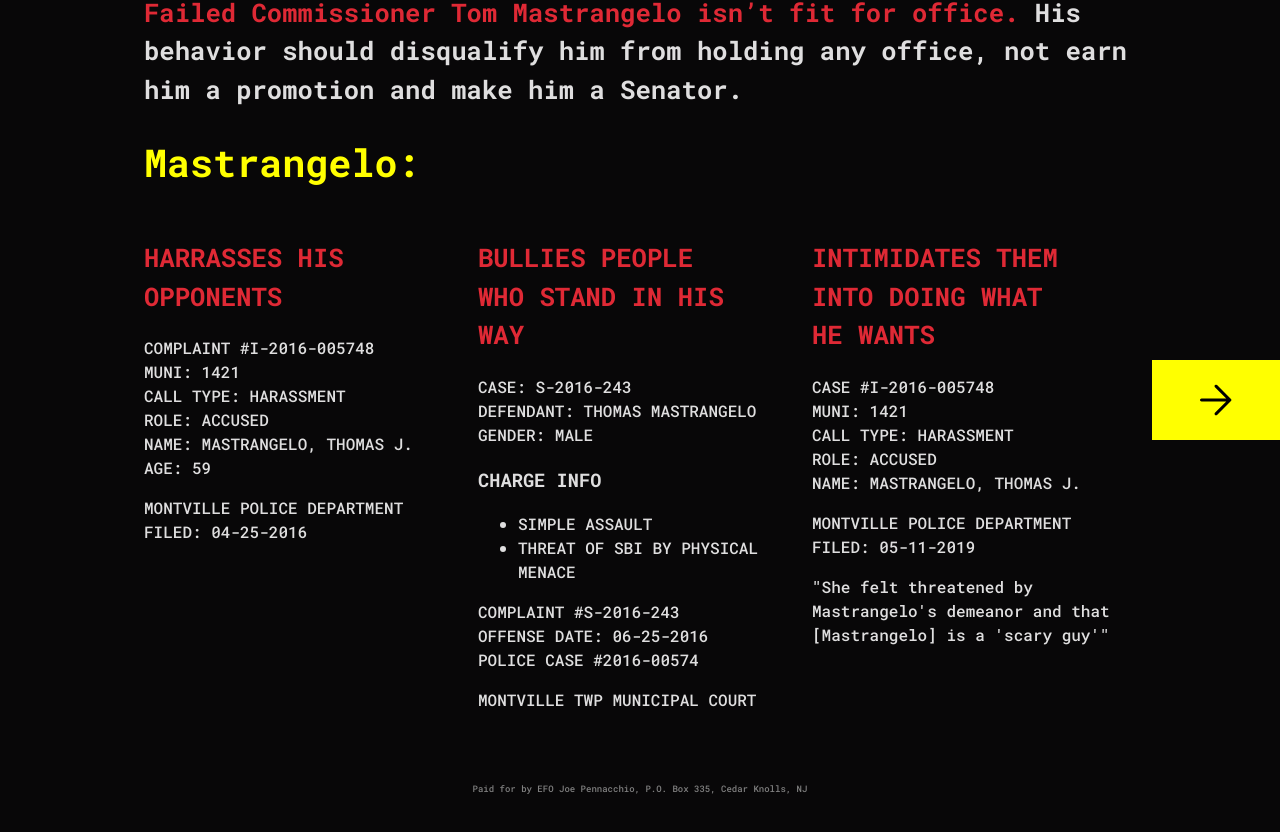
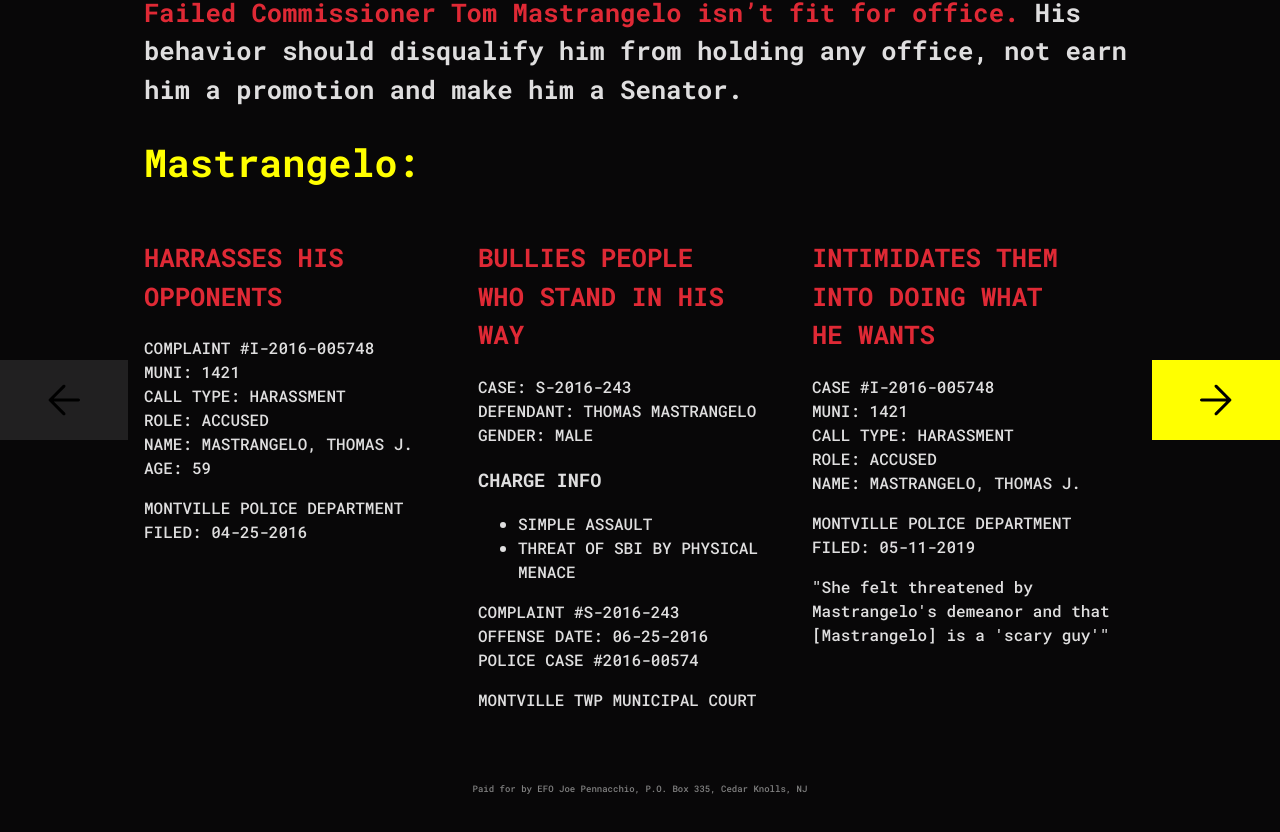
Before and after one commit to National-Public-Affairs/pennacchio-microsite_vite-react, a React (Vite) app: page / in a window 1280 px wide. Both pictures are taken after a click on the button "find out more". Shown: the top 832 px of the page. Built offline with nearby package versions, Linux system fonts and the light colour scheme.

Commit message:
added back button

```diff
--- a/src/components/NavButton/NavButton.tsx
+++ b/src/components/NavButton/NavButton.tsx
@@ -9,6 +9,24 @@ export default function NavButton({ currentSlide, setSlide }: Props) {
   const style = useStyles();
 
   return (
+    <>
+      <div
+      className={`${style.backButtonWrapper}`}
+      onClick={() => setSlide(currentSlide - 1)}
+    >
+      <svg
+        xmlns="http://www.w3.org/2000/svg"
+        height="48"
+        viewBox="0 96 960 960"
+        width="48"
+        className={style.backButton}
+      >
+        <path
+          d="M459 874q-8-8-8-21t8-21l226-226H190q-13 0-21.5-8.5T160 576q0-13 8.5-21.5T190 546h495L459 320q-8-8-8-21.5t8-21.5q8-8 21-8t21 8l278 278q5 5 7 10t2 11q0 5-2 10.5t-7 10.5L501 875q-8 8-21 7.5t-21-8.5Z"
+        />
+      </svg>
+    </div>
+
     <div
       className={`${style.buttonWrapper}`}
       onClick={() => setSlide(currentSlide + 1)}
@@ -25,5 +43,6 @@ export default function NavButton({ currentSlide, setSlide }: Props) {
         />
       </svg>
     </div>
+    </>
   );
 }
--- a/src/components/NavButton/styles.ts
+++ b/src/components/NavButton/styles.ts
@@ -34,4 +34,30 @@ export const useStyles = createUseStyles({
     justifySelf: 'center',
     alignSelf: 'center',
   },
+  backButtonWrapper: {
+    position: 'absolute',
+    top: 0,
+    left: 0,
+    zIndex: 10,
+    width: '10vw',
+    height: '10vh',
+    margin: '45vh 0',
+    background: 'rgba(255,255,255,0.1)',
+    display: 'grid',
+    gridTemplate: '100% / 100%',
+    transition: 'all 200ms ease-in-out',
+    '&:hover': {
+      background: 'rgba(255,255,255,0.5)',
+      animationName: '$arrow',
+      animationDuration: '1s',
+      animationIterationCount: 'infinite',
+      animationDirection: 'normal',
+      cursor: 'pointer',
+    },
+  },
+  backButton: {
+    justifySelf: 'center',
+    alignSelf: 'center',
+    transform: 'rotate(180deg)',
+  },
 });
```
